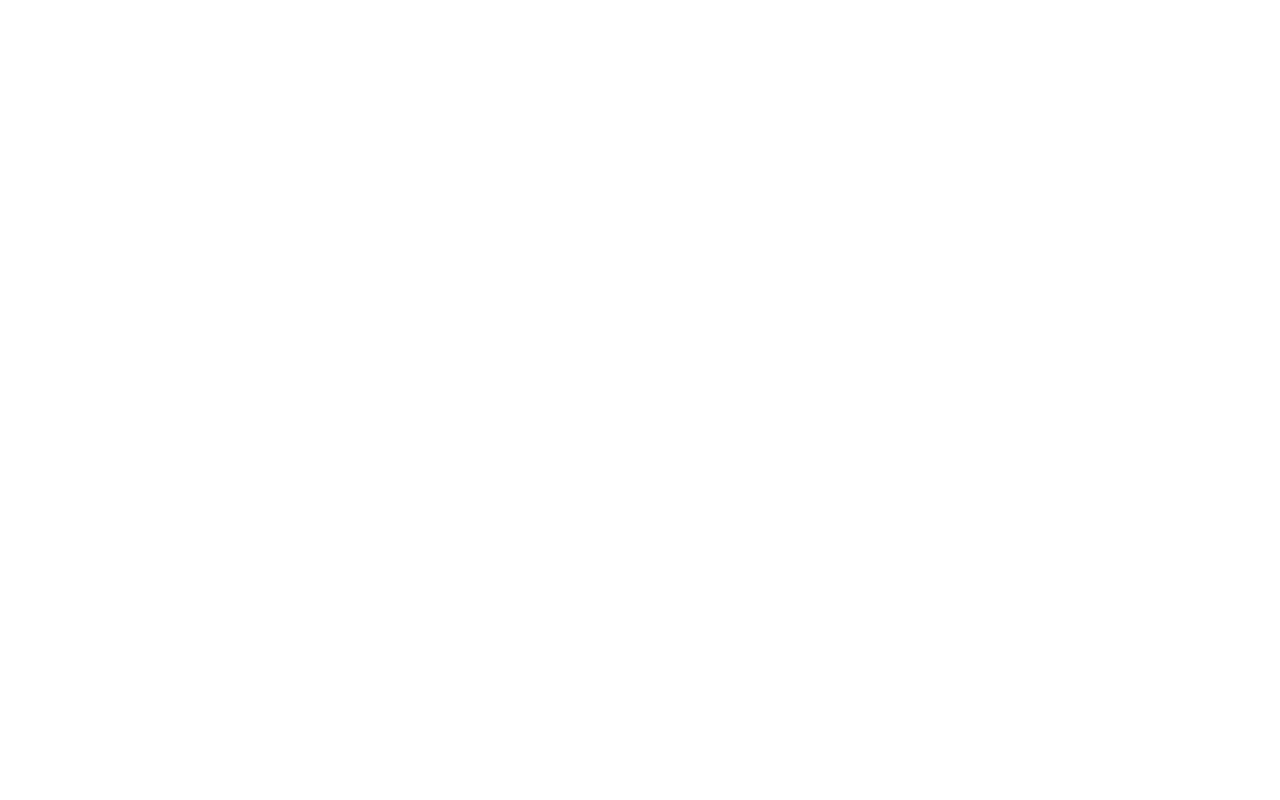
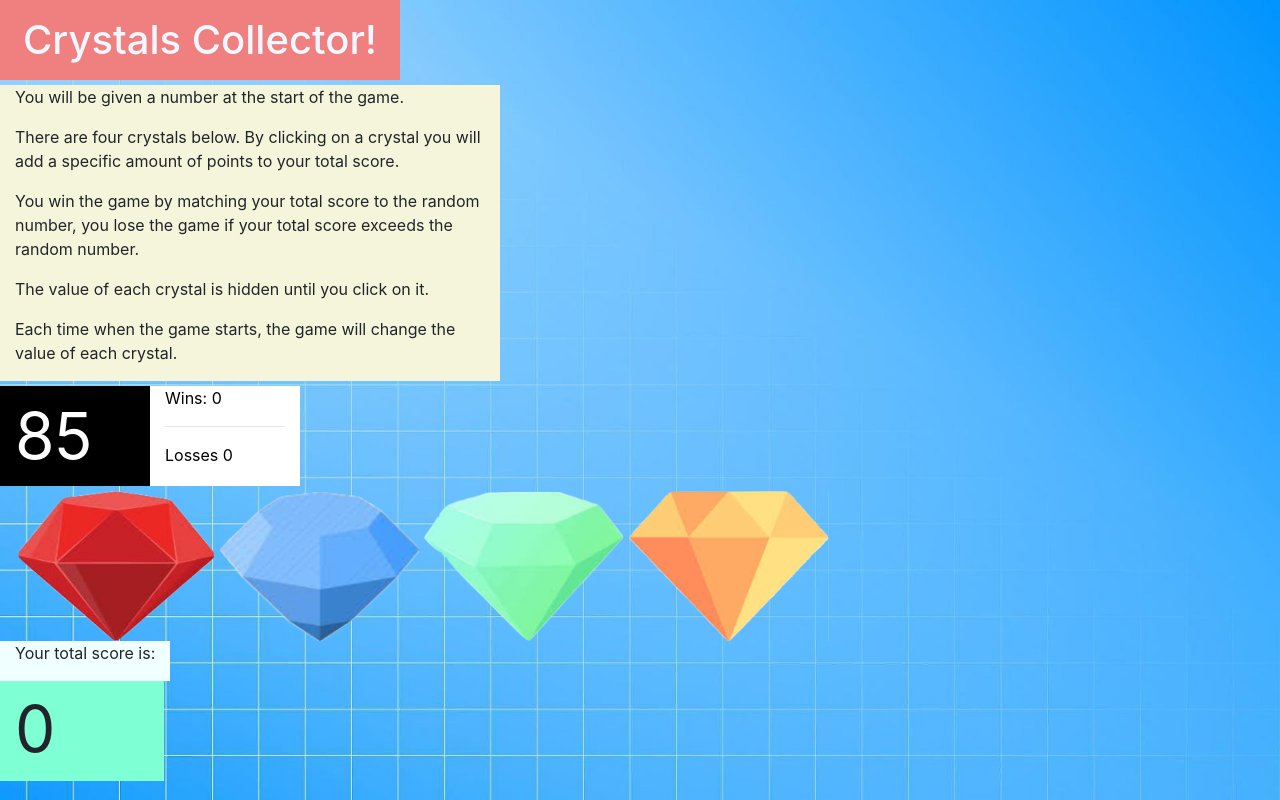
Before and after one commit to Bossman8/unit-4-game, a plain HTML site: page index.html in a window 1280 px wide. Drawn offline with nearby package versions, Linux system fonts and the light colour scheme.

Commit message:
updated files

```diff
--- a/assets/css/style.css
+++ b/assets/css/style.css
@@ -1,48 +1,80 @@
-/* http://meyerweb.com/eric/tools/css/reset/
-   v2.0 | 20110126
-   License: none (public domain)
-*/
+body{
+	background-image: url(../images/abstract-lines-background.jpg);
+	background-repeat: no-repeat;
+	background-size: 100%;
+}
+#instructions {
+	margin-bottom: 5px;
+	position: relative;
+	clear: both;
+	float: left;
+	width: 500px;
+	background-color: beige;
 
-html, body, div, span, applet, object, iframe,
-h1, h2, h3, h4, h5, h6, p, blockquote, pre,
-a, abbr, acronym, address, big, cite, code,
-del, dfn, em, img, ins, kbd, q, s, samp,
-small, strike, strong, sub, sup, tt, var,
-b, u, i, center,
-dl, dt, dd, ol, ul, li,
-fieldset, form, label, legend,
-table, caption, tbody, tfoot, thead, tr, th, td,
-article, aside, canvas, details, embed,
-figure, figcaption, footer, header, hgroup,
-menu, nav, output, ruby, section, summary,
-time, mark, audio, video {
-	margin: 0;
-	padding: 0;
-	border: 0;
-	font-size: 100%;
-	font: inherit;
-	vertical-align: baseline;
 }
-/* HTML5 display-role reset for older browsers */
-article, aside, details, figcaption, figure,
-footer, header, hgroup, menu, nav, section {
-	display: block;
+#gemsContainer {
+	float: left;
+	clear: both;
+
 }
-body {
-	line-height: 1;
+img{
+	height: 150px;
+	width: 200px;
 }
-ol, ul {
-	list-style: none;
+#score {
+	float: left;
+	clear: both;
+	background-color: azure;
+	width: auto;
 }
-blockquote, q {
-	quotes: none;
+#titleContainer {
+	margin-bottom: 5px;
+	position: relative;
+	float: left;
+	height: 80px;
+	text-align: center;
+	vertical-align: middle;
+	line-height: 80px;
+	width: 400px;
+	background-color: lightcoral;
+	color: aliceblue;
+	clear: both;
 }
-blockquote:before, blockquote:after,
-q:before, q:after {
-	content: '';
-	content: none;
+#titleName{
+	text-align: center;
+	vertical-align: middle;
+	line-height: 80px;
 }
-table {
-	border-collapse: collapse;
-	border-spacing: 0;
+#scoreDiv {
+	float: left;
+	clear: left;
+	height: 100px;
+	line-height: 100px;
+	background-color: black;
+	color: white;
+	width: 150px;
+	margin-bottom: 5px;
+
+
 }
+#winLoseDiv {
+	float: left;
+	clear: right;
+	height: 100px;
+	background-color: white;
+	color: black;
+	width: 150px;
+}
+#gameScore {
+	font-size: 64px;
+}
+#scoreContainer {
+	float: left;
+	clear: both;
+	height: 100px;
+	width: 164px;
+	background-color: aquamarine
+}
+#userScore {
+	font-size: 64px;
+}
--- a/assets/javascript/game.js
+++ b/assets/javascript/game.js
@@ -0,0 +1,99 @@
+var wins = 0;
+var losses = 0;
+
+
+
+
+
+
+
+function startGame() {
+    var randNumber = Math.floor(Math.random() * 101) + 19 ;
+    var redNum = Math.floor((Math.random() * 12) + 1);
+    var blueNum = Math.floor((Math.random() * 12) + 1);
+    var greenNum = Math.floor((Math.random() * 12) + 1);
+    var yellowNum = Math.floor((Math.random() * 12) + 1);
+    var score = 0;
+
+    $("#gameScore").html(randNumber)
+    $("#wins_losses").text("Wins: " + wins)
+    $("#wins_losses").append("<hr>" + "Losses " + losses)
+    $("#userScore").html(score)
+
+    console.log(score)
+    $("#redGem").on("click", function () {
+        score += redNum;
+        console.log(redNum)
+        $("#userScore").text(score);
+        if (score === randNumber) {
+            alert("You Won");
+            wins++;
+            score = 0;
+            startGame()
+        }
+        else if (score > randNumber) {
+            alert("You Lost!")
+            losses++;
+            score = 0;
+            startGame()
+        }
+
+    })
+    $("#blueGem").on("click", function () {
+        score += blueNum;
+        console.log(blueNum)
+        $("#userScore").html(score);
+        if (score === randNumber) {
+            alert("You Won");
+            wins++;
+            score = 0;
+            startGame()
+        }
+        else if (score > randNumber) {
+            alert("You Lost!")
+            losses++;
+            score = 0;
+            startGame()
+        }
+
+    })
+    $("#greenGem").on("click", function () {
+        score += greenNum;
+        console.log(greenNum)
+        $("#userScore").html(score);
+        if (score === randNumber) {
+            alert("You Won");
+            wins++;
+            score = 0;
+            startGame()
+        }
+        else if (score > randNumber) {
+            alert("You Lost!")
+            losses++;
+            score = 0;
+            startGame()
+        }
+
+    })
+    $("#yellowGem").on("click", function () {
+        score += yellowNum;
+        console.log(yellowNum)
+        $("#userScore").html(score);
+        if (score === randNumber) {
+            alert("You Won");
+            wins++;
+            score = 0;
+            startGame()
+        }
+        else if (score > randNumber) {
+            alert("You Lost!")
+            losses++;
+            score = 0;
+            startGame()
+        }
+
+    })
+    console.log(score)
+
+}
+startGame();
--- a/index.html
+++ b/index.html
@@ -0,0 +1,44 @@
+<!DOCTYPE html>
+<html lang="en">
+<head>
+    <meta charset="UTF-8">
+    <meta name="viewport" content="width=device-width, initial-scale=1.0">
+    <link rel="stylesheet" href="./assets/css/style.css">
+    <script src="https://ajax.googleapis.com/ajax/libs/jquery/3.4.1/jquery.min.js"></script>
+    <link rel="stylesheet" href="https://stackpath.bootstrapcdn.com/bootstrap/4.3.1/css/bootstrap.min.css" integrity="sha384-ggOyR0iXCbMQv3Xipma34MD+dH/1fQ784/j6cY/iJTQUOhcWr7x9JvoRxT2MZw1T" crossorigin="anonymous">
+    <meta http-equiv="X-UA-Compatible" content="ie=edge">
+    <title>Document</title>
+</head>
+<body>
+        <div class="container" id="titleContainer">
+                <h1 id="titleName">Crystals Collector!</h1>
+        </div>
+        <div class="container" id="instructions">
+                <p>You will be given a number at the start of the game.</p>
+                <p>There are four crystals below. By clicking on a crystal you will add a specific amount of points to your total score.</p>
+                <p>You win the game by matching your total score to the random number, you lose the game if your total score exceeds the random number.</p>
+                <p>The value of each crystal is hidden until you click on it.</p>
+                <p>Each time when the game starts, the game will change the value of each crystal.</p>
+        </div>
+        <div class="container" id="scoreDiv">
+                <div id="gameScore"></div>
+        </div>
+        <div class="container" id="winLoseDiv">
+                <div id="wins_losses"></div>
+        </div>
+        <div class="container" id="gemsContainer">
+            <img src="./assets/images/redGem.png" id="redGem">
+            <img src="./assets/images/blueGem.png" id="blueGem">
+            <img src="./assets/images/greenGem.png" id="greenGem">
+            <img src="./assets/images/yellowGem.png" id="yellowGem">
+                <!-- Content here -->
+        </div>
+        <div class="container" id="score">
+                <p>Your total score is:</p>
+        </div>
+        <div class="container" id="scoreContainer">
+                <p id="userScore"></p>
+        </div>
+    <script src="./assets/javascript/game.js"></script>
+</body>
+</html>
```
Also changed, not shown: assets/images/abstract-lines-background.jpg (added), assets/images/blueGem.png (added), assets/images/greenGem.png (added), assets/images/redGem.png (added), assets/images/yellowGem.png (added), 3 other files.
